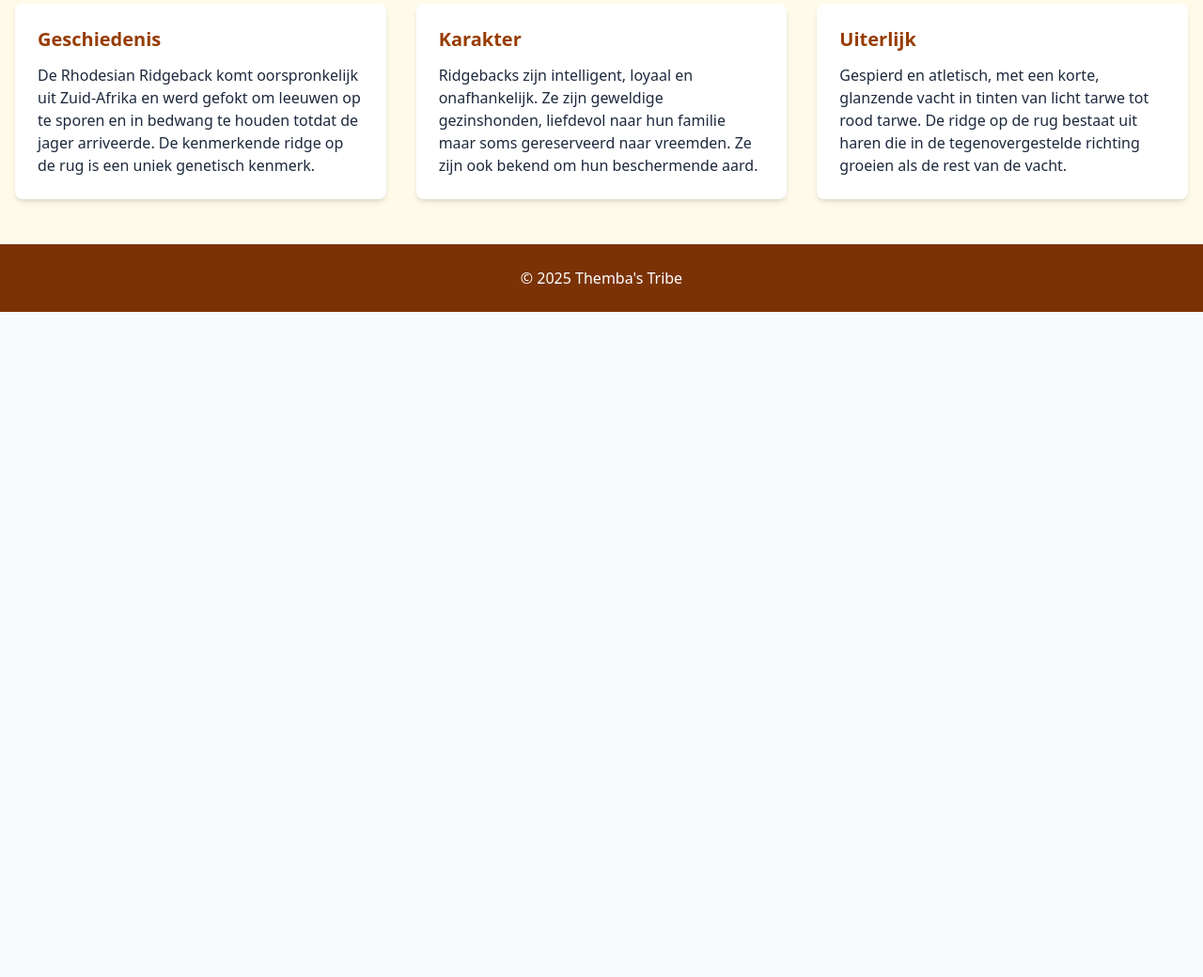
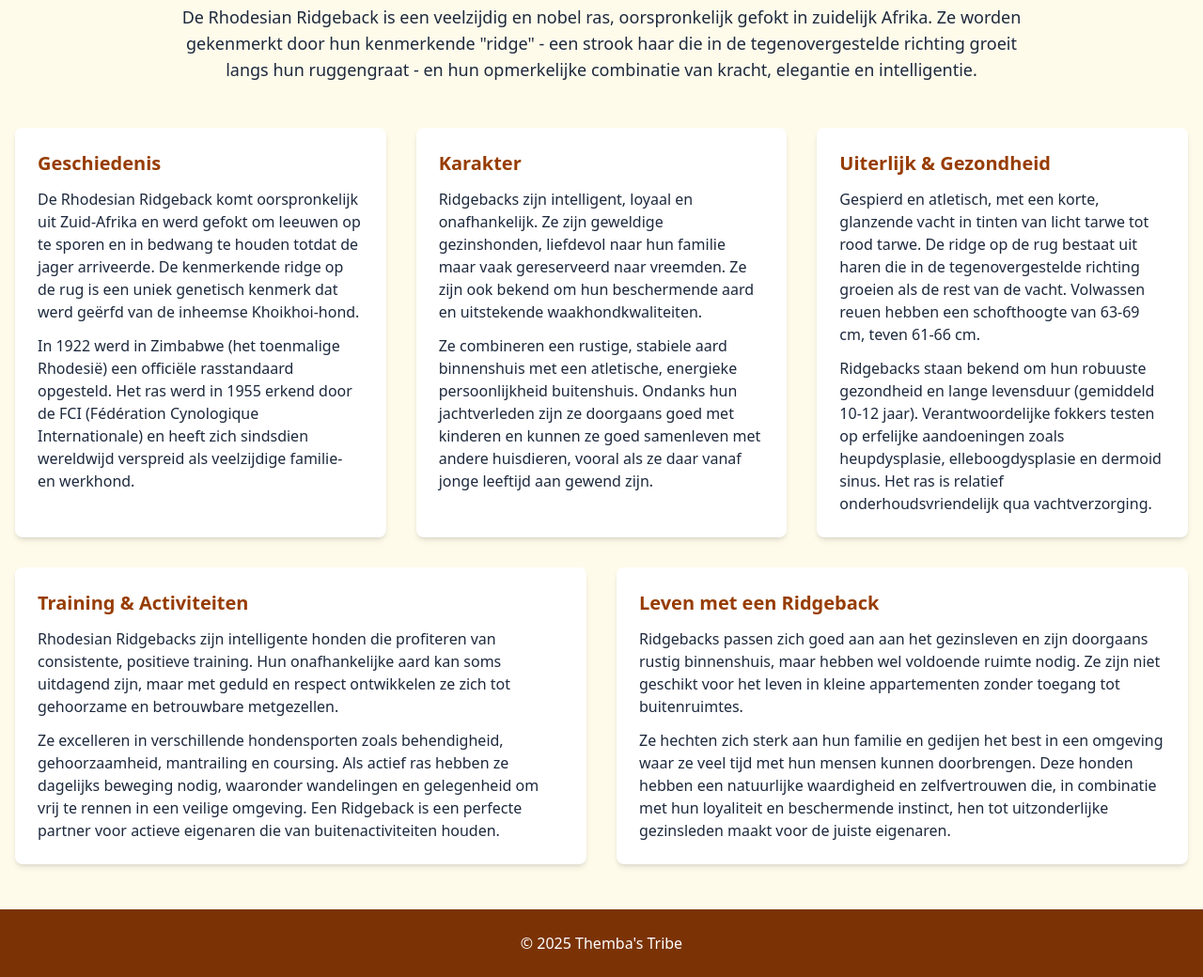
Before and after one commit to webbertakken/thembastribe-nl, an Astro site: page / in a window 1280 px wide. Shown: the part 824-1864 px from the top of the page at 94% size. Before the commit the page ends 1156 px from the top, so only its background shows below. Built offline with nearby package versions, Linux system fonts and the light colour scheme; Astro itself is replaced by a stand-in of ours.

Commit message:
feat: add additional information on ridgebacks

```diff
--- a/src/pages/index.astro
+++ b/src/pages/index.astro
@@ -44,27 +44,82 @@ import { motion } from "framer-motion";
   <section class="py-12 bg-amber-50">
     <div class="container mx-auto px-4">
       <h2 class="text-3xl font-bold text-amber-900 mb-8 text-center">Over Het Ras</h2>
+
+      <div class="max-w-4xl mx-auto mb-12 text-center">
+        <p class="text-lg">
+          De Rhodesian Ridgeback is een veelzijdig en nobel ras, oorspronkelijk gefokt in zuidelijk Afrika.
+          Ze worden gekenmerkt door hun kenmerkende "ridge" - een strook haar die in de tegenovergestelde richting
+          groeit langs hun ruggengraat - en hun opmerkelijke combinatie van kracht, elegantie en intelligentie.
+        </p>
+      </div>
+
       <div class="grid grid-cols-1 md:grid-cols-3 gap-8">
         <div class="bg-white p-6 rounded-lg shadow-md">
           <h3 class="text-xl font-semibold text-amber-800 mb-3">Geschiedenis</h3>
-          <p>
+          <p class="mb-3">
             De Rhodesian Ridgeback komt oorspronkelijk uit Zuid-Afrika en werd gefokt om leeuwen op te sporen
             en in bedwang te houden totdat de jager arriveerde. De kenmerkende ridge op de rug is een uniek
-            genetisch kenmerk.
+            genetisch kenmerk dat werd geërfd van de inheemse Khoikhoi-hond.
+          </p>
+          <p>
+            In 1922 werd in Zimbabwe (het toenmalige Rhodesië) een officiële rasstandaard opgesteld. Het ras werd in 1955
+            erkend door de FCI (Fédération Cynologique Internationale) en heeft zich sindsdien wereldwijd verspreid als
+            veelzijdige familie- en werkhond.
           </p>
         </div>
         <div class="bg-white p-6 rounded-lg shadow-md">
           <h3 class="text-xl font-semibold text-amber-800 mb-3">Karakter</h3>
+          <p class="mb-3">
+            Ridgebacks zijn intelligent, loyaal en onafhankelijk. Ze zijn geweldige gezinshonden, liefdevol
+            naar hun familie maar vaak gereserveerd naar vreemden. Ze zijn ook bekend om hun beschermende aard
+            en uitstekende waakhondkwaliteiten.
+          </p>
           <p>
-            Ridgebacks zijn intelligent, loyaal en onafhankelijk. Ze zijn geweldige gezinshonden, liefdevol
-            naar hun familie maar soms gereserveerd naar vreemden. Ze zijn ook bekend om hun beschermende aard.
+            Ze combineren een rustige, stabiele aard binnenshuis met een atletische, energieke persoonlijkheid buitenshuis.
+            Ondanks hun jachtverleden zijn ze doorgaans goed met kinderen en kunnen ze goed samenleven met andere huisdieren,
+            vooral als ze daar vanaf jonge leeftijd aan gewend zijn.
           </p>
         </div>
         <div class="bg-white p-6 rounded-lg shadow-md">
-          <h3 class="text-xl font-semibold text-amber-800 mb-3">Uiterlijk</h3>
-          <p>
+          <h3 class="text-xl font-semibold text-amber-800 mb-3">Uiterlijk & Gezondheid</h3>
+          <p class="mb-3">
             Gespierd en atletisch, met een korte, glanzende vacht in tinten van licht tarwe tot rood tarwe.
             De ridge op de rug bestaat uit haren die in de tegenovergestelde richting groeien als de rest van de vacht.
+            Volwassen reuen hebben een schofthoogte van 63-69 cm, teven 61-66 cm.
+          </p>
+          <p>
+            Ridgebacks staan bekend om hun robuuste gezondheid en lange levensduur (gemiddeld 10-12 jaar). Verantwoordelijke
+            fokkers testen op erfelijke aandoeningen zoals heupdysplasie, elleboogdysplasie en dermoid sinus. Het ras is
+            relatief onderhoudsvriendelijk qua vachtverzorging.
+          </p>
+        </div>
+      </div>
+
+      <div class="grid grid-cols-1 md:grid-cols-2 gap-8 mt-8">
+        <div class="bg-white p-6 rounded-lg shadow-md">
+          <h3 class="text-xl font-semibold text-amber-800 mb-3">Training & Activiteiten</h3>
+          <p class="mb-3">
+            Rhodesian Ridgebacks zijn intelligente honden die profiteren van consistente, positieve training.
+            Hun onafhankelijke aard kan soms uitdagend zijn, maar met geduld en respect ontwikkelen ze zich tot
+            gehoorzame en betrouwbare metgezellen.
+          </p>
+          <p>
+            Ze excelleren in verschillende hondensporten zoals behendigheid, gehoorzaamheid, mantrailing en coursing.
+            Als actief ras hebben ze dagelijks beweging nodig, waaronder wandelingen en gelegenheid om vrij te rennen
+            in een veilige omgeving. Een Ridgeback is een perfecte partner voor actieve eigenaren die van buitenactiviteiten houden.
+          </p>
+        </div>
+        <div class="bg-white p-6 rounded-lg shadow-md">
+          <h3 class="text-xl font-semibold text-amber-800 mb-3">Leven met een Ridgeback</h3>
+          <p class="mb-3">
+            Ridgebacks passen zich goed aan aan het gezinsleven en zijn doorgaans rustig binnenshuis, maar hebben wel
+            voldoende ruimte nodig. Ze zijn niet geschikt voor het leven in kleine appartementen zonder toegang tot
+            buitenruimtes.
+          </p>
+          <p>
+            Ze hechten zich sterk aan hun familie en gedijen het best in een omgeving waar ze veel tijd met hun mensen
+            kunnen doorbrengen. Deze honden hebben een natuurlijke waardigheid en zelfvertrouwen die, in combinatie met
+            hun loyaliteit en beschermende instinct, hen tot uitzonderlijke gezinsleden maakt voor de juiste eigenaren.
           </p>
         </div>
       </div>
```
